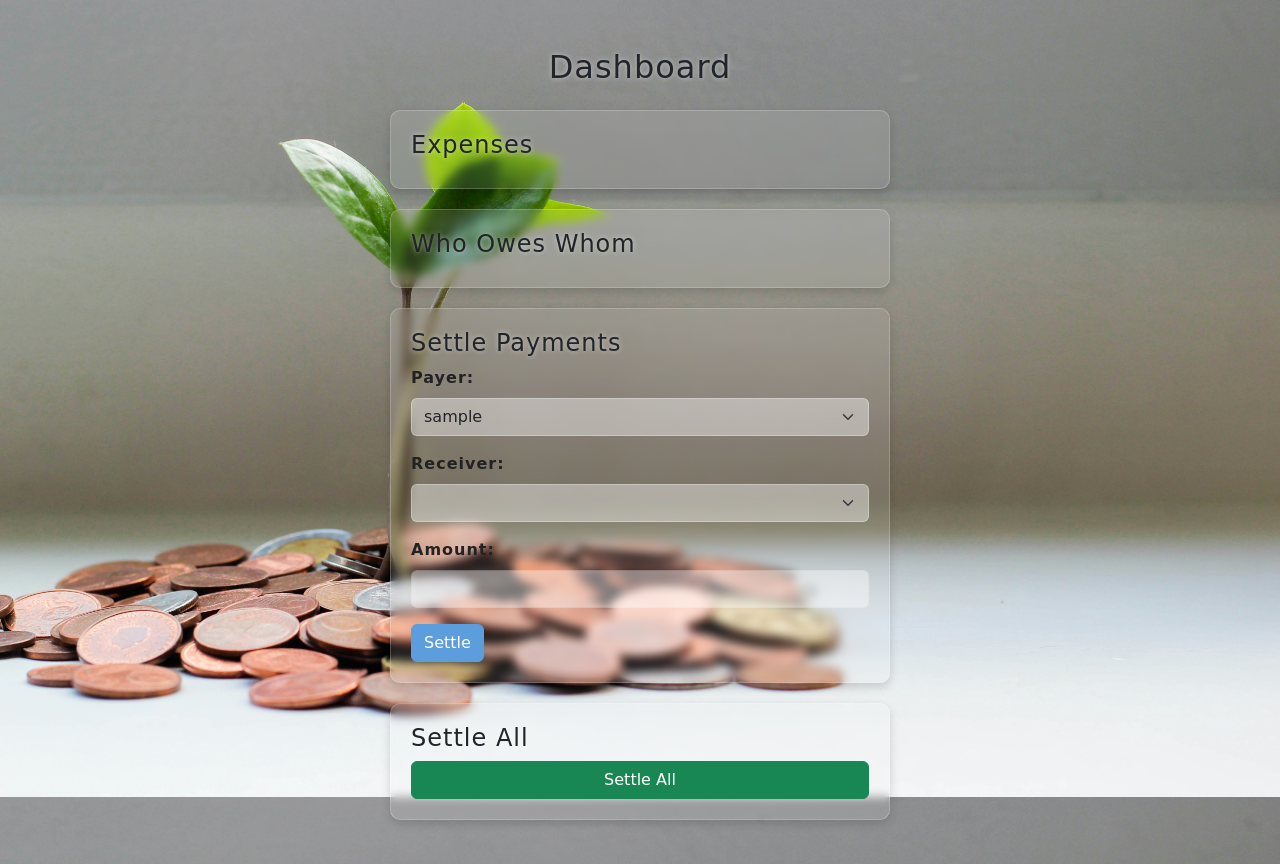
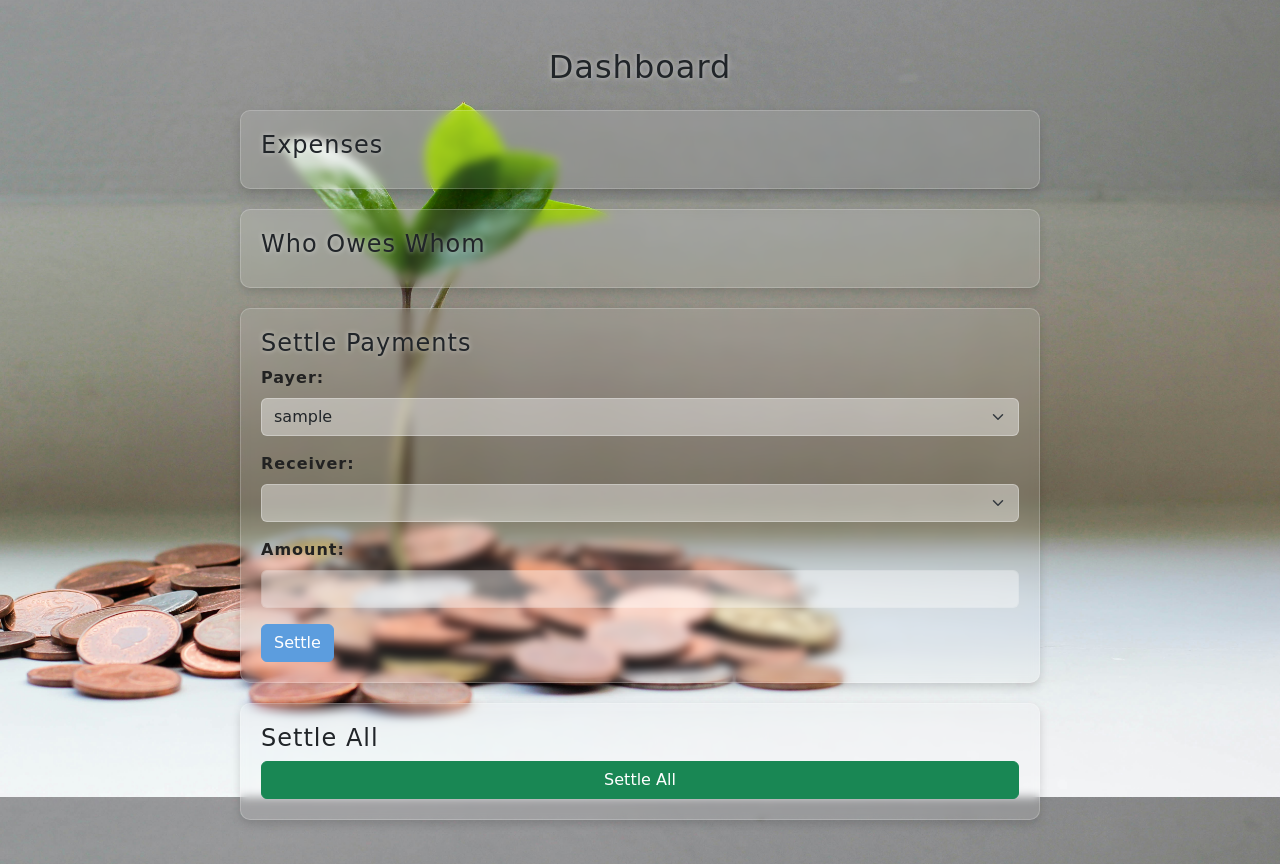
Before and after one commit to narmadha-raghu/fairshare, a Flask app: page /dashboard in a window 1280 px wide. Shown: the part 56-920 px from the top of the page. Run offline with Flask 3, Linux system fonts and the light colour scheme; the visitor is signed in with stand-in values (Sample User, id 1); data comes from the database, SQL or seed files in the repository; data that the repository does not hold is empty.

Commit message:
dashboard size increased

```diff
--- a/templates/dashboard.html
+++ b/templates/dashboard.html
@@ -12,8 +12,8 @@
         border-radius: 10px;
         backdrop-filter: blur(5px);
         -webkit-backdrop-filter: blur(5px);
-        max-width: 500px;
-        width: 90%;
+        max-width: 800px;
+        width: 100%;
         margin: auto;
         box-shadow: 0 4px 10px rgba(0, 0, 0, 0.15);
         border: 1px solid rgba(255, 255, 255, 0.2);
```
